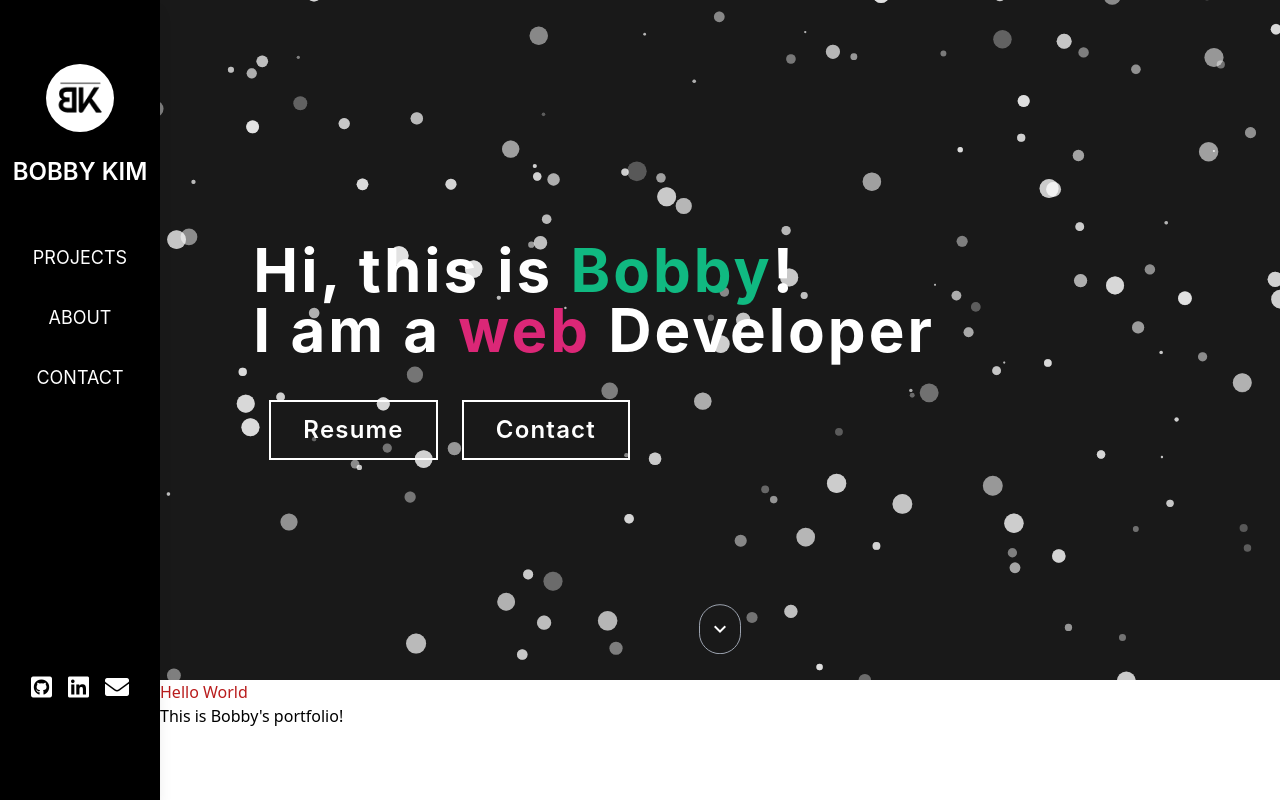
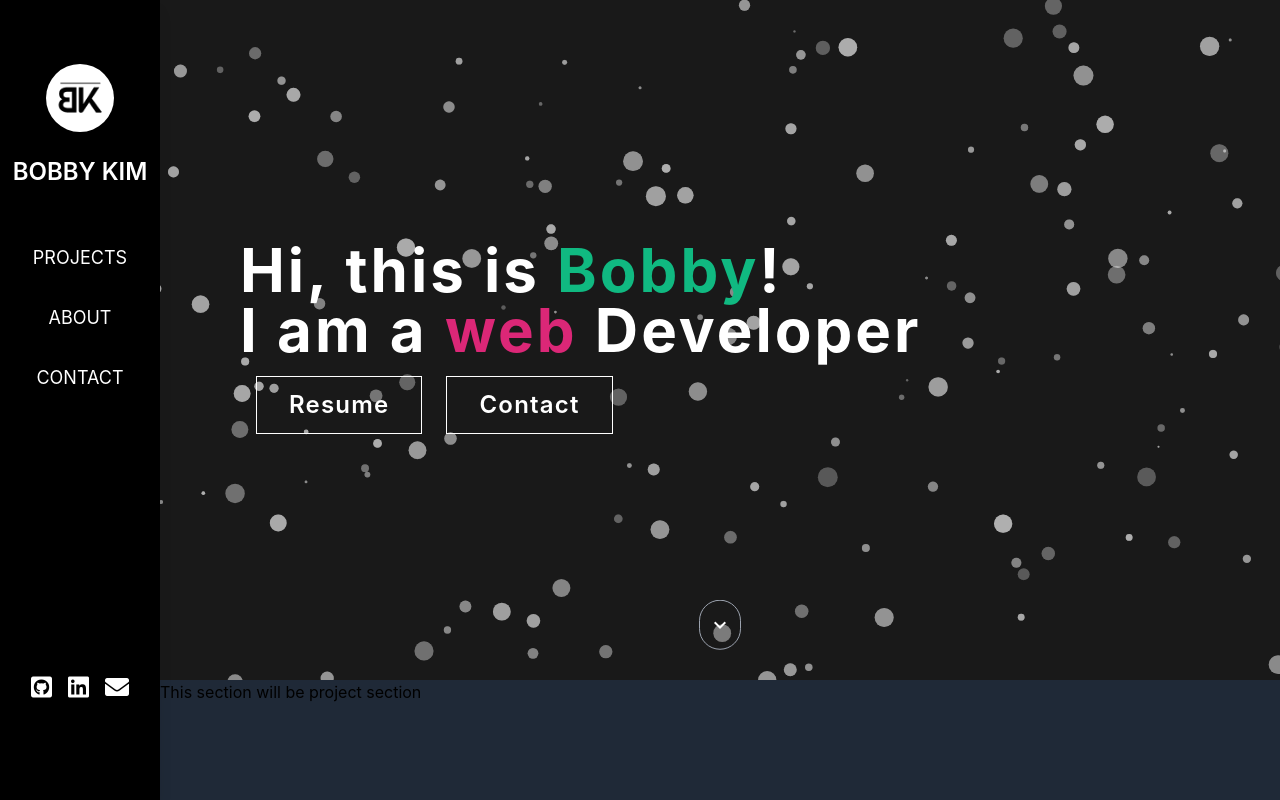
Before and after one commit to bobbykim89/bobbykim89.github.io, a React (Create React App) app: page / in a window 1280 px wide. Shown: the top 800 px of the page. Built offline with nearby package versions, Linux system fonts and the light colour scheme; the HTML template or start-up script is replaced by a standard one.

Commit message:
fixed navbar scroll issue and some other minor issues

```diff
--- a/src/App.css
+++ b/src/App.css
@@ -569,39 +569,6 @@ video {
 	--tw-ring-shadow: 0 0 #0000;
 	--tw-shadow: 0 0 #0000;
 }
-.container {
-	width: 100%;
-}
-@media (min-width: 640px) {
-
-	.container {
-		max-width: 640px;
-	}
-}
-@media (min-width: 768px) {
-
-	.container {
-		max-width: 768px;
-	}
-}
-@media (min-width: 1024px) {
-
-	.container {
-		max-width: 1024px;
-	}
-}
-@media (min-width: 1280px) {
-
-	.container {
-		max-width: 1280px;
-	}
-}
-@media (min-width: 1536px) {
-
-	.container {
-		max-width: 1536px;
-	}
-}
 .pointer-events-none {
 	pointer-events: none;
 }
@@ -674,6 +641,9 @@ video {
 .mt-60 {
 	margin-top: 15rem;
 }
+.ml-8 {
+	margin-left: 2rem;
+}
 .mb-2 {
 	margin-bottom: 0.5rem;
 }
@@ -698,6 +668,9 @@ video {
 .inline-block {
 	display: inline-block;
 }
+.inline {
+	display: inline;
+}
 .flex {
 	display: flex;
 }
@@ -721,12 +694,6 @@ video {
 }
 .w-full {
 	width: 100%;
-}
-.w-5\/6 {
-	width: 83.333333%;
-}
-.w-screen {
-	width: 100vw;
 }
 .w-1\/2 {
 	width: 50%;
@@ -798,9 +765,6 @@ video {
 .rounded-lg {
 	border-radius: 0.5rem;
 }
-.border-2 {
-	border-width: 2px;
-}
 .border {
 	border-width: 1px;
 }
@@ -820,6 +784,10 @@ video {
 	--tw-bg-opacity: 1;
 	background-color: rgba(255, 255, 255, var(--tw-bg-opacity));
 }
+.bg-gray-800 {
+	--tw-bg-opacity: 1;
+	background-color: rgba(31, 41, 55, var(--tw-bg-opacity));
+}
 .bg-red-500 {
 	--tw-bg-opacity: 1;
 	background-color: rgba(239, 68, 68, var(--tw-bg-opacity));
@@ -835,10 +803,6 @@ video {
 .bg-gray-700 {
 	--tw-bg-opacity: 1;
 	background-color: rgba(55, 65, 81, var(--tw-bg-opacity));
-}
-.bg-gray-800 {
-	--tw-bg-opacity: 1;
-	background-color: rgba(31, 41, 55, var(--tw-bg-opacity));
 }
 .bg-gray-600 {
 	--tw-bg-opacity: 1;
@@ -1025,6 +989,14 @@ video {
 
 @media (min-width: 768px) {
 
+	.md\:sticky {
+		position: sticky;
+	}
+
+	.md\:top-0 {
+		top: 0px;
+	}
+
 	.md\:mb-20 {
 		margin-bottom: 5rem;
 	}
@@ -1058,6 +1030,10 @@ video {
 
 	.lg\:col-start-4 {
 		grid-column-start: 4;
+	}
+
+	.lg\:ml-20 {
+		margin-left: 5rem;
 	}
 
 	.lg\:mb-6 {
--- a/src/App.js
+++ b/src/App.js
@@ -2,6 +2,7 @@ import './App.css';
 import Landing from './Components/Landing';
 import ToTop from './Components/layouts/ToTop';
 import Nav from './Components/Nav';
+import Projects from './Components/Projects';
 
 function App() {
   return (
@@ -9,6 +10,7 @@ function App() {
       <Nav />
       <div className='w-full'>
         <Landing />
+        <Projects />
         <h1 className='text-red-700'>Hello World</h1>
         <p>This is Bobby's portfolio!</p>
       </div>
--- a/src/Components/Landing.js
+++ b/src/Components/Landing.js
@@ -27,12 +27,12 @@ const Landing = () => {
               type: 'circle',
             },
             opacity: {
-              value: 0.5,
+              value: 0.3,
               random: true,
               anim: {
                 enable: true,
                 speed: 1,
-                opacity_min: 0.5,
+                opacity_min: 0.3,
                 sync: false,
               },
             },
@@ -112,9 +112,9 @@ const Landing = () => {
         }}
       />
 
-      <div className='container w-5/6 relative mx-auto mt-60'>
-        <div className='mb-2 lg:mb-6'>
-          <h1 className='inline-block text-3xl lg:text-6xl font-bold lg:tracking-wider leading-normal mb-4'>
+      <div className='relative inline-block mx-auto mt-60 ml-8 lg:ml-20'>
+        <div className='inline mb-2 lg:mb-6'>
+          <h1 className='text-3xl lg:text-6xl font-bold lg:tracking-wider leading-normal mb-4'>
             Hi, this is <span className='text-green-500'>Bobby</span>!
             <br />I am a <span className='text-pink-600'>web</span> Developer
           </h1>
@@ -122,13 +122,13 @@ const Landing = () => {
         <div className='inline-block flex flex-wrap justify-center lg:justify-start text-md lg:text-2xl font-semibold tracking-wider'>
           <a
             href='/'
-            className='px-6 lg:px-8 py-2 lg:py-3 border-2 border-white  lg:ml-4 hover:bg-green-500 hover:text-white hover:border-green-500 hover:bg-opacity-80 transition ease-in'
+            className='px-6 lg:px-8 py-2 lg:py-3 border border-white  lg:ml-4 hover:bg-green-500 hover:text-white hover:border-green-500 hover:bg-opacity-80 transition ease-in'
           >
             Resume
           </a>
           <a
             href='/'
-            className='px-6 lg:px-8 py-2 lg:py-3 border-2 border-white  ml-6 hover:bg-pink-500 hover:text-white hover:border-pink-500 hover:bg-opacity-80 transition ease-in'
+            className='px-6 lg:px-8 py-2 lg:py-3 border border-white  ml-6 hover:bg-pink-500 hover:text-white hover:border-pink-500 hover:bg-opacity-80 transition ease-in'
           >
             Contact
           </a>
--- a/src/Components/Nav.js
+++ b/src/Components/Nav.js
@@ -17,7 +17,7 @@ const Nav = () => {
       </div>
       <nav
         className={
-          'w-screen md:w-40 md:h-screen text-white bg-black items-center shadow-lg transition ease-in' +
+          'w-full md:sticky md:top-0 md:w-40 md:h-screen text-white bg-black items-center shadow-lg transition ease-in' +
           (navBarOpen ? ' h-screen inset-0' : ' hidden md:block')
         }
       >
--- /dev/null
+++ b/src/Components/Projects.js
@@ -0,0 +1,11 @@
+import React from 'react';
+
+const Projects = () => {
+  return (
+    <section className='min-h-85v font-inter bg-gray-800'>
+      <h1>This section will be project section</h1>
+    </section>
+  );
+};
+
+export default Projects;
```
